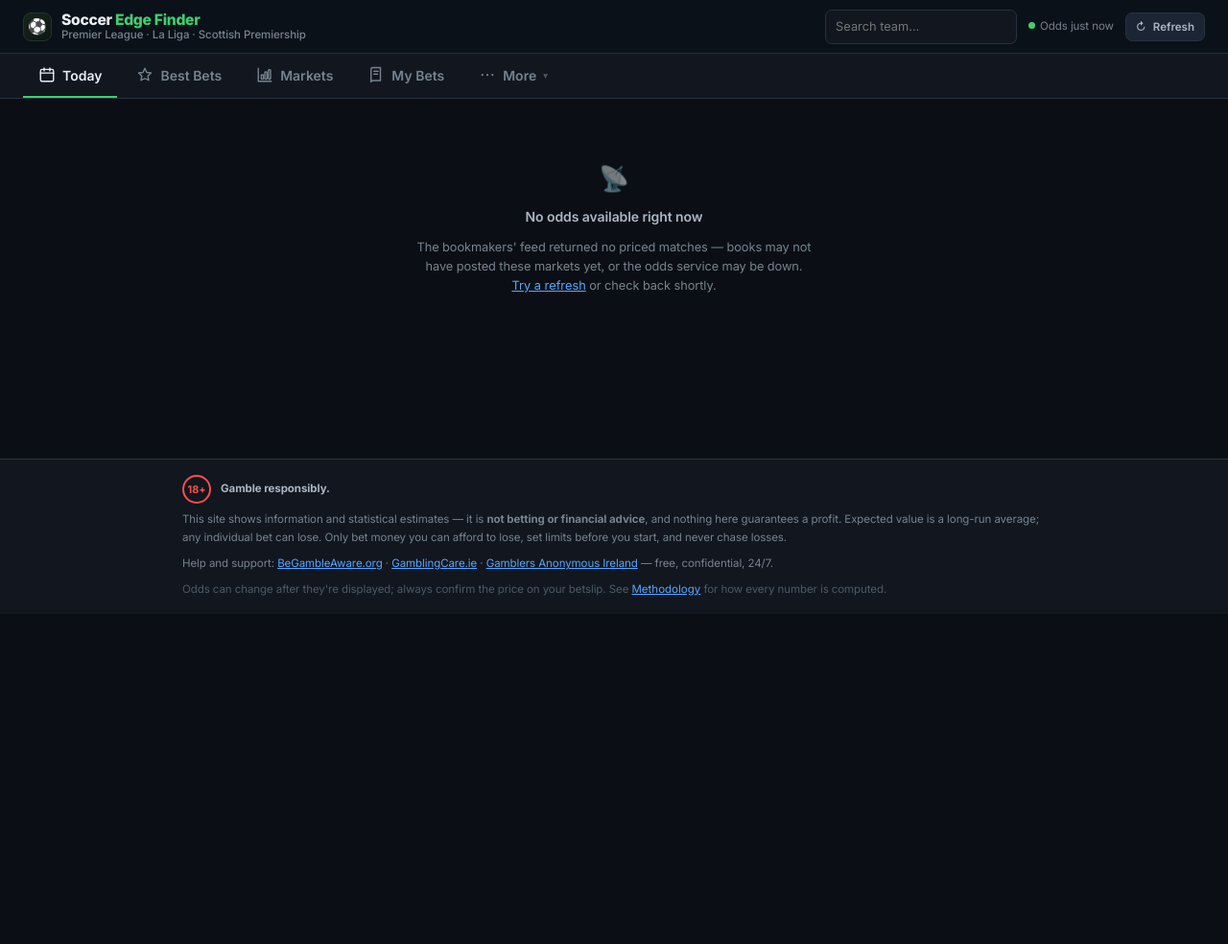
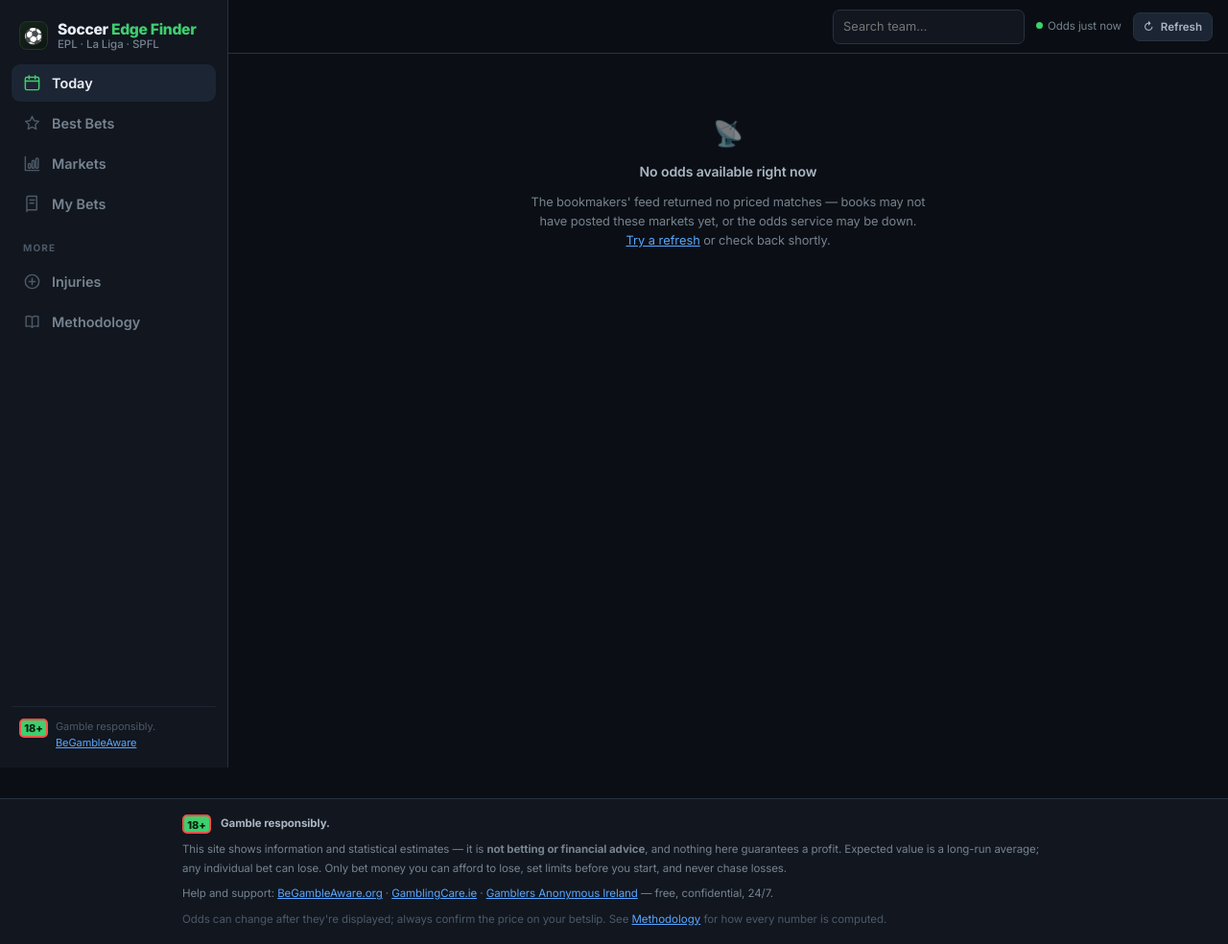
Before and after one commit to tasmurf2-create/wc-edge-finder, a FastAPI app: page /app in a window 1280 px wide. Shown: the whole page at 96% size. Before the commit the page ends 621 px from the top, so only its background shows below. Run offline with FastAPI, Linux system fonts and the light colour scheme; data that the repository does not hold is empty; some libraries are stand-ins or nearby versions.

Commit message:
Redesign the dashboard shell: professional sidebar layout
The dashboard read as amateur on desktop: content was crammed into a
narrow left column with a large empty void on the right, under thin
top tabs. Rebuilt as a proper app shell.

 - fixed LEFT SIDEBAR on desktop (brand, vertical nav with icons, a
   More divider, and a responsible-gambling footer) replacing the top
   tabs entirely; content sits in a balanced, centered column that fills
   the space instead of hugging the left edge with a void beside it
 - a slim content TOPBAR holds the team search, odds-age and refresh
 - collapses cleanly to the existing bottom bar on mobile (<900px), with
   the brand moving into the topbar and a bottom-sheet More menu
 - admin nav reveal switched to class-based so both the sidebar and the
   mobile More menu update; team-search no longer hides the sidebar

Landing: removed the fake browser chrome (traffic-light dots + URL bar)
from the product preview — it now floats as a clean elevated panel with
a subtle green accent line and a one-line caption.

Verified at 1300px (sidebar 238px, content centered 960px, no void) and
mobile (sidebar hidden, bottom bar, no overflow); all views and sub-tabs
switch with zero JS errors.

Co-Authored-By: Claude Opus 4.8 <noreply@anthropic.com>

```diff
--- a/static/css/app.css
+++ b/static/css/app.css
@@ -612,3 +612,82 @@ tr:last-child td { border-bottom: none; }
 .edge-viz__fill.price { background: var(--tx-4); }
 .edge-viz__v { width: 46px; flex-shrink: 0; text-align: right; font-size: var(--fs-xs); font-weight: 600; color: var(--tx-2); font-variant-numeric: tabular-nums; }
 .edge-viz__cap { font-size: var(--fs-xs); color: var(--tx-4); padding-left: 76px; }
+
+/* ============================================================
+   APP SHELL — sidebar (desktop) / bottom bar (mobile).
+   Appended last so it is authoritative over the mobile-first
+   header/nav rules above. Breakpoint: 900px.
+   ============================================================ */
+:root { --sidebar-w: 238px; }
+
+.shell { display: flex; align-items: stretch; min-height: 100vh; }
+.content { flex: 1; min-width: 0; display: flex; flex-direction: column; }
+
+/* sidebar hidden by default (mobile-first) */
+.sidebar { display: none; }
+.side-nav { display: flex; flex-direction: column; gap: 3px; flex: 1 1 auto; }
+.side-sep { display: flex; align-items: center; padding: 16px 12px 6px; }
+.side-sep span { font-size: 10px; font-weight: 700; letter-spacing: .11em; text-transform: uppercase; color: var(--tx-4); }
+.side-foot { display: none; }
+.age-badge { display: inline-grid; place-items: center; min-width: 26px; height: 20px; padding: 0 6px; border-radius: 5px; font-weight: 800; font-size: 11px; color: #06210f; background: var(--green); }
+
+/* nav buttons become vertical rows */
+.nav-btn {
+  display: flex; align-items: center; gap: 11px; width: 100%;
+  text-align: left; background: none; border: none; border-bottom: none; cursor: pointer;
+  color: var(--tx-3); font-size: .9rem; font-weight: 550;
+  padding: 10px 12px; border-radius: 9px; min-height: 0; transition: background .12s, color .12s;
+}
+.nav-btn:hover { color: var(--tx-1); background: var(--bg-2); border-bottom: none; }
+.nav-btn.active { color: var(--tx-1); background: var(--bg-3); border-bottom: none; }
+.nav-btn .nav-ico { display: inline-flex; color: var(--tx-4); }
+.nav-btn.active .nav-ico { color: var(--green); }
+.nav-btn .nav-ico svg { width: 19px; height: 19px; }
+
+/* topbar (content header) */
+.topbar {
+  position: sticky; top: 0; z-index: 55; height: 56px;
+  display: flex; align-items: center; gap: 14px; padding: 0 var(--sp-4);
+  background: rgba(11,15,21,.9); backdrop-filter: blur(10px);
+  border-bottom: 1px solid var(--line-2);
+}
+.topbar-actions { margin-left: auto; display: flex; align-items: center; gap: var(--sp-3); }
+.brand--mobile { display: flex; align-items: center; gap: 9px; }
+
+/* content column — comfortable reading width, centered so it never crams left */
+.view.active { width: 100%; max-width: 960px; margin: 0 auto; }
+
+/* mobile bottom bar visible by default */
+:root { --bottomnav-h: 62px; }
+body { padding-bottom: 0; }
+#views { padding-bottom: calc(var(--bottomnav-h) + 12px); }
+.bottombar {
+  display: flex; position: fixed; left: 0; right: 0; bottom: 0; z-index: 60;
+  background: var(--bg-1); border-top: 1px solid var(--line-2); height: var(--bottomnav-h);
+}
+.bottombar .bb-btn {
+  flex: 1; display: flex; flex-direction: column; align-items: center; justify-content: center; gap: 3px;
+  background: none; border: none; cursor: pointer; color: var(--tx-3); font-size: 10px; font-weight: 550;
+}
+.bottombar .bb-btn.active { color: var(--green); }
+.bottombar .bb-btn .bb-ico { display: inline-flex; }
+.bottombar .bb-btn .bb-ico svg { width: 20px; height: 20px; }
+
+/* ---- desktop ---- */
+@media (min-width: 900px) {
+  :root { --bottomnav-h: 0px; }
+  .sidebar {
+    display: flex; flex-direction: column; width: var(--sidebar-w); flex-shrink: 0;
+    position: sticky; top: 0; align-self: flex-start; height: 100vh;
+    background: var(--bg-1); border-right: 1px solid var(--line-2); padding: 16px 12px;
+  }
+  .sidebar .brand { padding: 6px 8px 14px; }
+  .side-foot {
+    display: flex; gap: 8px; align-items: flex-start; font-size: 11px; color: var(--tx-4);
+    line-height: 1.5; padding: 12px 8px 2px; border-top: 1px solid var(--line-1);
+  }
+  .side-foot a { color: var(--blue); }
+  .brand--mobile { display: none; }
+  .bottombar { display: none; }
+  #views { padding-bottom: 28px; }
+}
--- a/static/index.html
+++ b/static/index.html
@@ -10,20 +10,44 @@
 <link rel="preconnect" href="https://fonts.googleapis.com">
 <link rel="preconnect" href="https://fonts.gstatic.com" crossorigin>
 <link href="https://fonts.googleapis.com/css2?family=Inter:wght@400;500;600;700;800;900&display=swap" rel="stylesheet">
-<link rel="stylesheet" href="/static/css/app.css?v=24">
+<link rel="stylesheet" href="/static/css/app.css?v=25">
 </head>
 <body>
 
-<!-- ===================== HEADER ===================== -->
-<header class="app-header">
+<!-- ===================== APP SHELL ===================== -->
+<div class="shell">
+
+<aside class="sidebar" id="sidebar">
   <a class="brand" href="/" title="Home">
     <span class="brand__mark">⚽</span>
     <span class="brand__text">
       <span class="brand__name">Soccer <b>Edge Finder</b></span>
-      <span class="brand__tag">Premier League · La Liga · Scottish Premiership</span>
+      <span class="brand__tag">EPL · La Liga · SPFL</span>
     </span>
   </a>
-  <div class="header-meta">
+  <nav class="side-nav" id="primary-nav">
+    <button class="nav-btn active" data-view="today" onclick="switchView('today')"><span class="nav-ico"><svg viewBox="0 0 24 24"><rect x="3" y="4.5" width="18" height="16.5" rx="2"/><path d="M3 9.5h18M8 2.5v4M16 2.5v4"/></svg></span>Today</button>
+    <button class="nav-btn" data-view="best" onclick="switchView('best')"><span class="nav-ico"><svg viewBox="0 0 24 24"><path d="m12 3 2.6 5.6 6 .8-4.4 4.2 1.1 6L12 17l-5.3 2.6 1.1-6L3.4 9.4l6-.8z"/></svg></span>Best Bets</button>
+    <button class="nav-btn" data-view="markets" onclick="switchView('markets')"><span class="nav-ico"><svg viewBox="0 0 24 24"><path d="M3 3v18h18"/><rect x="7" y="12" width="3" height="6" rx="1"/><rect x="12" y="8" width="3" height="10" rx="1"/><rect x="17" y="5" width="3" height="13" rx="1"/></svg></span>Markets</button>
+    <button class="nav-btn" data-view="mybets" onclick="switchView('mybets')"><span class="nav-ico"><svg viewBox="0 0 24 24"><path d="M5 4a2 2 0 0 1 2-2h11v18H7a2 2 0 0 0-2 2z"/><path d="M9 7h6M9 11h5"/></svg></span>My Bets</button>
+    <div class="side-sep"><span>More</span></div>
+    <button class="nav-btn" data-view="injuries" onclick="switchView('injuries')"><span class="nav-ico"><svg viewBox="0 0 24 24"><circle cx="12" cy="12" r="9"/><path d="M12 8v8M8 12h8"/></svg></span>Injuries</button>
+    <button class="nav-btn" data-view="method" onclick="switchView('method')"><span class="nav-ico"><svg viewBox="0 0 24 24"><path d="M12 6C10 4.6 7 4.2 4 5v13c3-.8 6-.4 8 1 2-1.4 5-1.8 8-1V5c-3-.8-6-.4-8 1z"/><path d="M12 6v13"/></svg></span>Methodology</button>
+    <button class="nav-btn js-admin" id="admin-nav-item" data-view="admin" onclick="switchView('admin')" style="display:none"><span class="nav-ico"><svg viewBox="0 0 24 24"><rect x="5" y="11" width="14" height="9" rx="2"/><path d="M8 11V8a4 4 0 0 1 8 0v3"/></svg></span>Admin</button>
+  </nav>
+  <div class="side-foot">
+    <span class="age-badge">18+</span>
+    <span>Gamble responsibly. <a href="https://www.begambleaware.org" target="_blank" rel="noopener">BeGambleAware</a></span>
+  </div>
+</aside>
+
+<div class="content">
+  <header class="topbar">
+    <a class="brand brand--mobile" href="/" title="Home">
+      <span class="brand__mark">⚽</span>
+      <span class="brand__name">Soccer <b>Edge Finder</b></span>
+    </a>
+    <div class="topbar-actions">
       <div class="search-wrap">
         <input id="team-search" type="text" placeholder="Search team…" autocomplete="off"
           oninput="onTeamSearch(this.value)">
@@ -36,23 +60,6 @@
     </div>
   </header>
 
-<!-- ===================== PRIMARY NAV (desktop) ===================== -->
-<nav class="nav" id="primary-nav">
-  <button class="nav-btn active" data-view="today" onclick="switchView('today')"><span class="nav-ico"><svg viewBox="0 0 24 24"><rect x="3" y="4.5" width="18" height="16.5" rx="2"/><path d="M3 9.5h18M8 2.5v4M16 2.5v4"/></svg></span>Today</button>
-  <button class="nav-btn" data-view="best" onclick="switchView('best')"><span class="nav-ico"><svg viewBox="0 0 24 24"><path d="m12 3 2.6 5.6 6 .8-4.4 4.2 1.1 6L12 17l-5.3 2.6 1.1-6L3.4 9.4l6-.8z"/></svg></span>Best Bets</button>
-  <button class="nav-btn" data-view="markets" onclick="switchView('markets')"><span class="nav-ico"><svg viewBox="0 0 24 24"><path d="M3 3v18h18"/><rect x="7" y="12" width="3" height="6" rx="1"/><rect x="12" y="8" width="3" height="10" rx="1"/><rect x="17" y="5" width="3" height="13" rx="1"/></svg></span>Markets</button>
-  <button class="nav-btn" data-view="mybets" onclick="switchView('mybets')"><span class="nav-ico"><svg viewBox="0 0 24 24"><path d="M5 4a2 2 0 0 1 2-2h11v18H7a2 2 0 0 0-2 2z"/><path d="M9 7h6M9 11h5"/></svg></span>My Bets</button>
-  <button class="nav-btn" id="more-btn" data-view="more" onclick="toggleMoreMenu(event)"><span class="nav-ico"><svg viewBox="0 0 24 24"><circle cx="5" cy="12" r="1.5" fill="currentColor" stroke="none"/><circle cx="12" cy="12" r="1.5" fill="currentColor" stroke="none"/><circle cx="19" cy="12" r="1.5" fill="currentColor" stroke="none"/></svg></span>More <span class="caret">▾</span></button>
-</nav>
-
-<!-- More menu (shared by desktop nav + mobile bottom bar) -->
-<div class="more-menu" id="more-menu">
-  <button class="more-item" data-view="injuries" onclick="switchView('injuries')"><svg viewBox="0 0 24 24"><circle cx="12" cy="12" r="9"/><path d="M12 8v8M8 12h8"/></svg> Injuries &amp; Suspensions</button>
-  <button class="more-item" data-view="method" onclick="switchView('method')"><svg viewBox="0 0 24 24"><path d="M12 6C10 4.6 7 4.2 4 5v13c3-.8 6-.4 8 1 2-1.4 5-1.8 8-1V5c-3-.8-6-.4-8 1z"/><path d="M12 6v13"/></svg> Methodology</button>
-  <button class="more-item" id="admin-nav-item" data-view="admin" onclick="switchView('admin')" style="display:none"><svg viewBox="0 0 24 24"><rect x="5" y="11" width="14" height="9" rx="2"/><path d="M8 11V8a4 4 0 0 1 8 0v3"/></svg> Admin</button>
-</div>
-
-<!-- search results overlay (replaces views while searching) -->
   <div id="team-search-summary" class="legend" style="display:none"></div>
   <div id="team-search-results" class="search-results"></div>
 
@@ -373,6 +380,8 @@
   </section>
 
 </main>
+</div><!-- .content -->
+</div><!-- .shell -->
 
 <!-- ===================== ACCA TRAY (Best Bets multi-select) ===================== -->
 <div id="acca-tray" class="tray">
@@ -419,6 +428,13 @@
   </div>
 </footer>
 
+<!-- Mobile More menu (bottom-bar) -->
+<div class="more-menu" id="more-menu">
+  <button class="more-item" data-view="injuries" onclick="switchView('injuries')"><svg viewBox="0 0 24 24"><circle cx="12" cy="12" r="9"/><path d="M12 8v8M8 12h8"/></svg> Injuries &amp; Suspensions</button>
+  <button class="more-item" data-view="method" onclick="switchView('method')"><svg viewBox="0 0 24 24"><path d="M12 6C10 4.6 7 4.2 4 5v13c3-.8 6-.4 8 1 2-1.4 5-1.8 8-1V5c-3-.8-6-.4-8 1z"/><path d="M12 6v13"/></svg> Methodology</button>
+  <button class="more-item js-admin" data-view="admin" onclick="switchView('admin')" style="display:none"><svg viewBox="0 0 24 24"><rect x="5" y="11" width="14" height="9" rx="2"/><path d="M8 11V8a4 4 0 0 1 8 0v3"/></svg> Admin</button>
+</div>
+
 <!-- ===================== BOTTOM NAV (mobile) ===================== -->
 <nav class="bottombar" id="bottom-nav">
   <button class="bb-btn active" data-view="today" onclick="switchView('today')"><span class="bb-ico"><svg viewBox="0 0 24 24"><rect x="3" y="4.5" width="18" height="16.5" rx="2"/><path d="M3 9.5h18M8 2.5v4M16 2.5v4"/></svg></span>Today</button>
@@ -449,15 +465,15 @@
   </div>
 </div>
 
-<script src="/static/js/helpers.js?v=24"></script>
-<script src="/static/js/data.js?v=24"></script>
-<script src="/static/js/views-today.js?v=24"></script>
-<script src="/static/js/views-best.js?v=24"></script>
-<script src="/static/js/views-markets.js?v=24"></script>
-<script src="/static/js/views-journal.js?v=24"></script>
-<script src="/static/js/views-injuries.js?v=24"></script>
-<script src="/static/js/views-admin.js?v=24"></script>
-<script src="/static/js/views-method.js?v=24"></script>
-<script src="/static/js/app.js?v=24"></script>
+<script src="/static/js/helpers.js?v=25"></script>
+<script src="/static/js/data.js?v=25"></script>
+<script src="/static/js/views-today.js?v=25"></script>
+<script src="/static/js/views-best.js?v=25"></script>
+<script src="/static/js/views-markets.js?v=25"></script>
+<script src="/static/js/views-journal.js?v=25"></script>
+<script src="/static/js/views-injuries.js?v=25"></script>
+<script src="/static/js/views-admin.js?v=25"></script>
+<script src="/static/js/views-method.js?v=25"></script>
+<script src="/static/js/app.js?v=25"></script>
 </body>
 </html>
--- a/static/js/views-admin.js
+++ b/static/js/views-admin.js
@@ -15,8 +15,8 @@ function adminKey() { return localStorage.getItem(ADMIN_KEY_LS) || ''; }
 
 // Reveal the Admin entry in the More menu only on devices holding a key.
 function refreshAdminNav() {
-  const item = document.getElementById('admin-nav-item');
-  if (item) item.style.display = adminKey() ? '' : 'none';
+  const show = adminKey() ? '' : 'none';
+  document.querySelectorAll('.js-admin').forEach(el => { el.style.display = show; });
 }
 
 function keyFormHTML(err = '') {
--- a/static/js/views-injuries.js
+++ b/static/js/views-injuries.js
@@ -182,7 +182,6 @@ function onTeamSearch(q) {
   if (!q) { clearTeamSearch(); return; }
 
   clearEl.style.display = '';
-  document.getElementById('primary-nav').style.display = 'none';
   document.querySelectorAll('.view').forEach(p => p.style.display = 'none');
   summaryEl.style.display = '';
   resultsEl.style.display = 'flex';
@@ -275,7 +274,6 @@ function clearTeamSearch() {
   summaryEl.textContent = '';
   summaryEl.style.display = 'none';
   document.getElementById('team-search-results').style.display = 'none';
-  document.getElementById('primary-nav').style.display = '';
   document.querySelectorAll('.view').forEach(p => p.style.display = '');
   // Drop any page-scoped filter and re-render the current list page.
   if (pageSearch) { pageSearch = ''; rerenderScopedView(); }
```
Also changed, not shown: static/landing.html (+4 -5 lines). Lines whose indentation alone changed are shown as unchanged.
